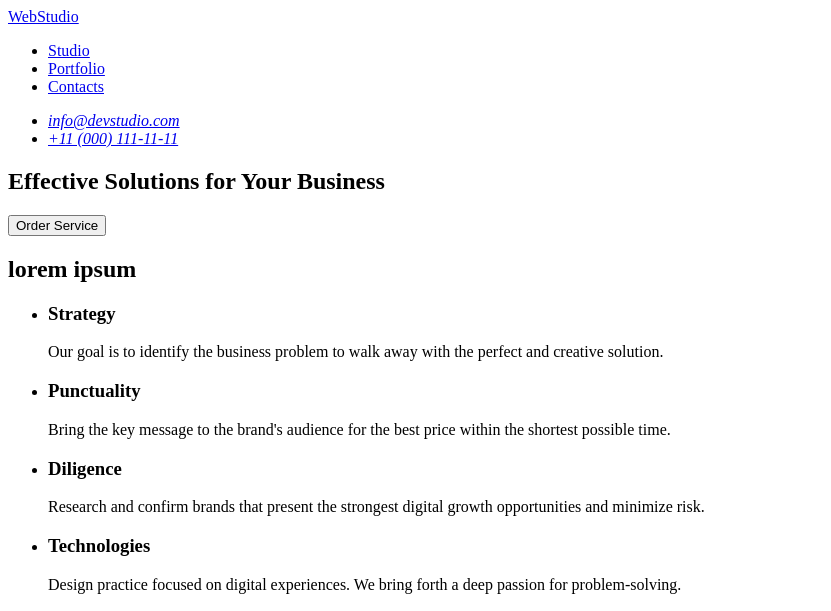
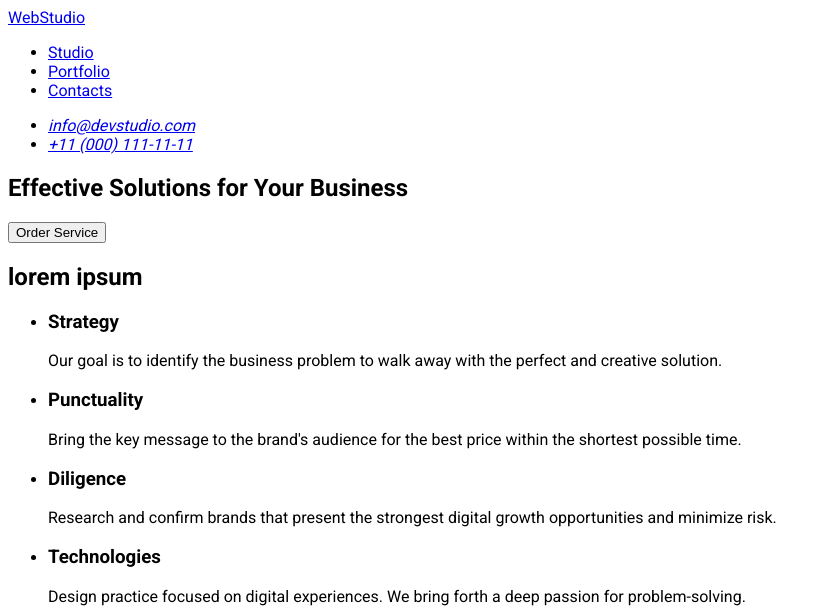
Before and after one commit to DawidSprysak/goit-markup-hw-02, a plain HTML site: page index.html in a window 1280 px wide. Shown: the top 611 px of the page, without its empty margins (0-831 px from the left). Drawn offline with Linux system fonts and the light colour scheme.

Commit message:
index.html & portfolio.html update

```diff
--- a/index.html
+++ b/index.html
@@ -3,7 +3,18 @@
   <head>
     <meta charset="UTF-8" />
     <meta name="viewport" content="width=device-width, initial-scale=1.0" />
-    <title>Document</title>
+    <title>hw2 - main page</title>
+    <link rel="preconnect" href="https://fonts.googleapis.com" />
+    <link rel="preconnect" href="https://fonts.gstatic.com" crossorigin />
+    <link
+      href="https://fonts.googleapis.com/css2?family=Montserrat:wght@400;700&family=Raleway:wght@700&family=Roboto:wght@400;500;700;900&display=swap"
+      rel="stylesheet"
+    />
+    <style>
+      body {
+        font-family: 'Roboto', sans-serif;
+      }
+    </style>
   </head>
 
   <body>
@@ -11,8 +22,8 @@
       <nav>
         <a href="./index.html">WebStudio</a>
         <ul>
-          <li><a href="#">Studio</a></li>
-          <li><a href="#">Portfolio</a></li>
+          <li><a href="./index.html">Studio</a></li>
+          <li><a href="./portfolio.html">Portfolio</a></li>
           <li><a href="#">Contacts</a></li>
         </ul>
       </nav>
```
Also changed, not shown: portfolio.html (+14 -3 lines).
